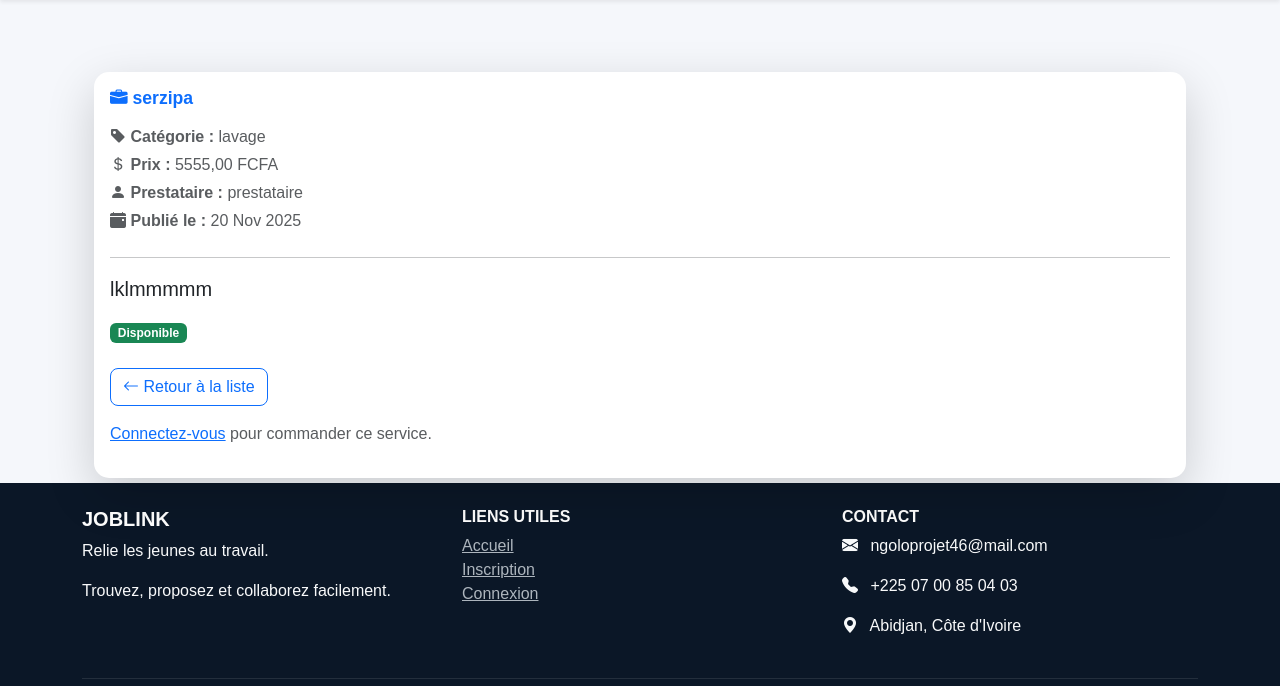
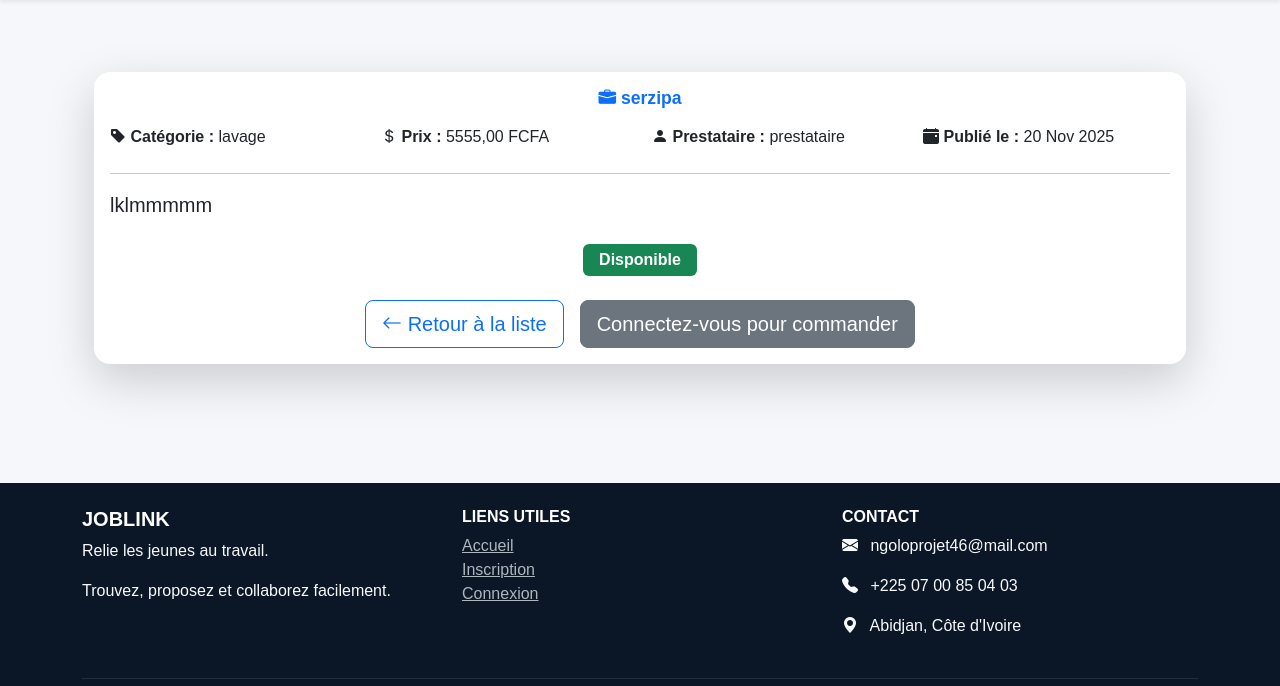
Before and after one commit to ngoloprojet46-collab/joblink, a Django app: page /services/5/ in a window 1280 px wide. Shown: the part 60-746 px from the top of the page. Run offline with Django 4.2, Linux system fonts and the light colour scheme; data comes from the database, SQL or seed files in the repository; both versions use the stored data as it was after the commit.

Commit message:
Ajouter tout les modifications

```diff
--- a/core/templates/core/service_detail.html
+++ b/core/templates/core/service_detail.html
@@ -2,64 +2,67 @@
 
 {% block content %}
 <div class="container mt-5">
-    <div class="card shadow-lg border-0">
+    <div class="card shadow-lg border-0 rounded-4">
         <div class="card-body">
-            <h2 class="card-title text-primary fw-bold mb-3">
+            <h2 class="card-title text-primary fw-bold mb-3 text-center">
                 <i class="bi bi-briefcase-fill"></i> {{ service.titre }}
             </h2>
 
-            <p class="text-muted mb-1">
+            <div class="row text-center text-md-start mb-4">
+                <div class="col-md-3 mb-2 mb-md-0">
                     <i class="bi bi-tag-fill"></i> <strong>Catégorie :</strong> {{ service.categorie }}
-            </p>
-
-            <p class="text-muted mb-1">
+                </div>
+                <div class="col-md-3 mb-2 mb-md-0">
                     <i class="bi bi-currency-dollar"></i> <strong>Prix :</strong> {{ service.prix }} FCFA
-            </p>
-
-            <p class="text-muted mb-1">
+                </div>
+                <div class="col-md-3 mb-2 mb-md-0">
                     <i class="bi bi-person-fill"></i> <strong>Prestataire :</strong> {{ service.prestataire.user.username }}
-            </p>
-
-            <p class="text-muted mb-4">
+                </div>
+                <div class="col-md-3">
                     <i class="bi bi-calendar-event-fill"></i> <strong>Publié le :</strong> {{ service.date_publication|date:"d M Y" }}
-            </p>
+                </div>
+            </div>
 
             <hr>
 
-            <p class="card-text fs-5">
+            <p class="card-text fs-5 text-center text-md-start mb-4">
                 {{ service.description }}
             </p>
 
+            <div class="text-center mb-4">
                 {% if service.disponible %}
-                <span class="badge bg-success">Disponible</span>
+                    <span class="badge bg-success fs-6 px-3 py-2">Disponible</span>
                 {% else %}
-                <span class="badge bg-danger">Indisponible</span>
+                    <span class="badge bg-danger fs-6 px-3 py-2">Indisponible</span>
                 {% endif %}
+            </div>
 
-            <div class="mt-4">
-                <a href="{% url 'service_list' %}" class="btn btn-outline-primary">
+            <div class="d-flex flex-column flex-md-row justify-content-center gap-3">
+                <a href="{% url 'service_list' %}" class="btn btn-outline-primary btn-lg">
                     <i class="bi bi-arrow-left"></i> Retour à la liste
                 </a>
+
                 {% if user == service.prestataire.user %}
-                    <a href="{% url 'modifier_service' service.id %}">
+                    <a href="{% url 'modifier_service' service.id %}" class="btn btn-warning btn-lg text-white">
                         <i class="bi bi-pencil-fill"></i> Modifier
                     </a>
-                    <a href="{% url 'supprimer_service' service.id %}">
+                    <a href="{% url 'supprimer_service' service.id %}" class="btn btn-danger btn-lg">
                         <i class="bi bi-trash-fill"></i> Supprimer
                     </a>
                 {% endif %}
 
                 {% if user.is_authenticated %}
-                    <form method="post" action="{% url 'commander_service' service.id %}">
+                    <form method="post" action="{% url 'commander_service' service.id %}" class="d-inline">
                         {% csrf_token %}
-                        <button type="submit" class="btn btn-primary">Commander ce service</button>
+                        <button type="submit" class="btn btn-success btn-lg">
+                            <i class="bi bi-cart-check-fill"></i> Commander ce service
+                        </button>
                     </form>
                 {% else %}
-                    <p class="text-muted mt-3">
-                        <a href="{% url 'login' %}">Connectez-vous</a> pour commander ce service.
-                    </p>
+                    <a href="{% url 'login' %}" class="btn btn-secondary btn-lg">
+                        Connectez-vous pour commander
+                    </a>
                 {% endif %}
-
             </div>
         </div>
     </div>
```
Also changed, not shown: db.sqlite3. Lines whose indentation alone changed are shown as unchanged.
